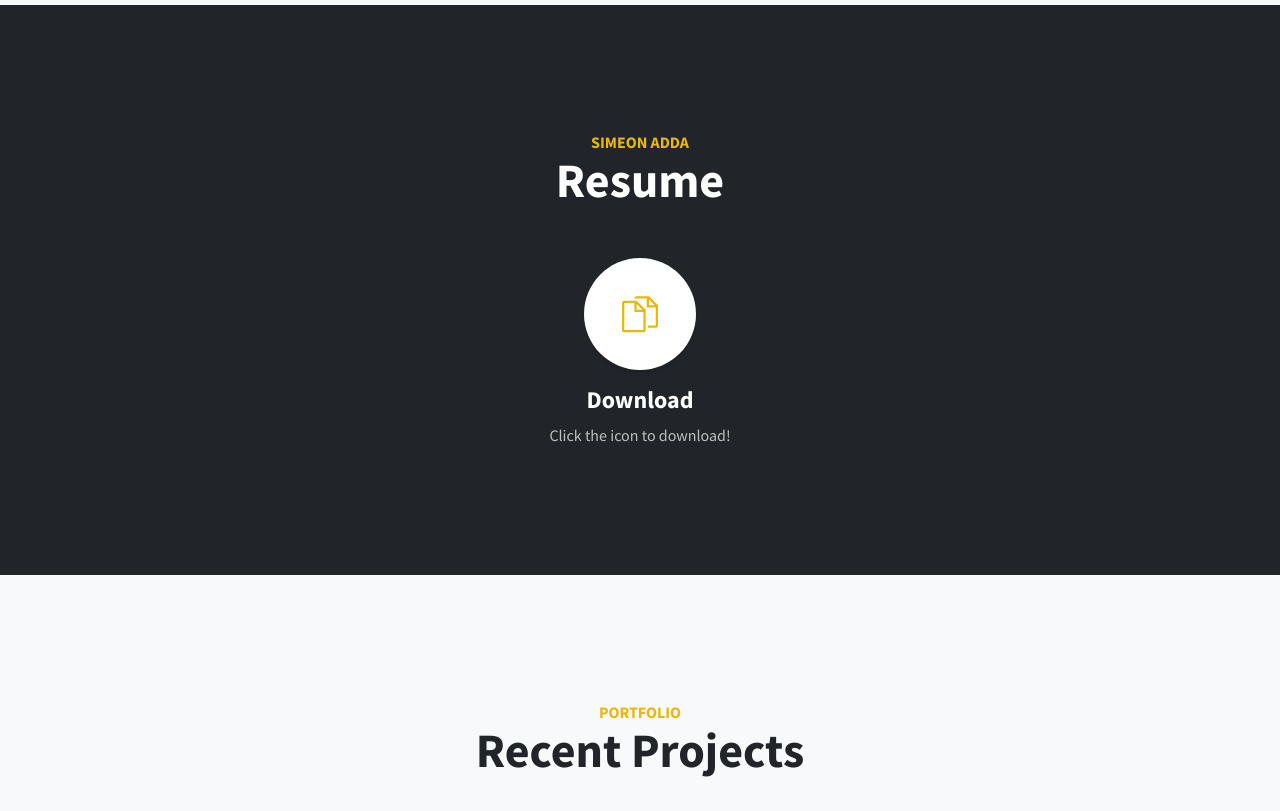
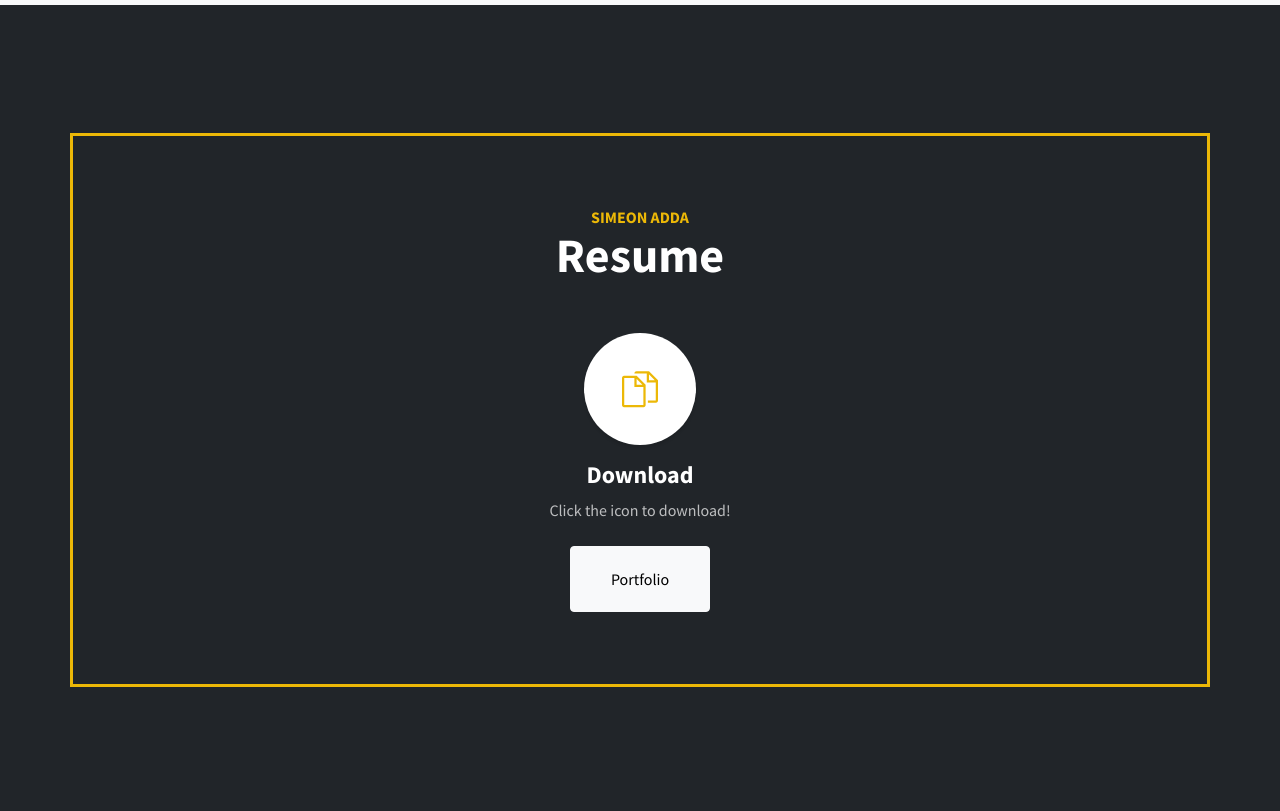
Before and after one commit to simeonadda/portfolio, a website: page dist/index.html in a window 1280 px wide. Shown: the part 1640-2451 px from the top of the page. Drawn offline with nearby package versions, Linux system fonts and the light colour scheme.

Commit message:
added portfolio button and border on resume

```diff
--- a/dist/index.html
+++ b/dist/index.html
@@ -66,16 +66,20 @@
         </section>
         <!-- Resume -->
         <section class="content-section bg-dark text-white text-center" id="services">
-            <div class="container px-4 px-lg-5">
+            <div class="container px-4 px-lg-5 border border-3 border-secondary">
+                <br><br><br>
                 <div class="content-section-heading">
                     <h3 class="text-secondary mb-0">Simeon Adda</h3>
                     <h2 class="mb-5">Resume</h2>
                 </div>
                 <div class="row gx-4 gx-lg-5 justify-content-center">
                     <div class="col-lg-3 col-md-6 mb-5 mb-lg-0">
-                        <a style="text-decoration: none" class="service-icon rounded-circle mx-auto mb-3" href="assets/Simeon Adda Resume.pdf" target="_blank" rel="noopener noreferrer"><i class="icon-docs"></i></a>
-                        <h4><strong>Download</strong></h4>
-                        <p class="text-faded mb-0">Click the icon to download!</p>
+                      <a style="text-decoration: none" class="service-icon rounded-circle mx-auto mb-3" href="assets/Simeon Adda Resume.pdf" target="_blank" rel="noopener noreferrer"><i class="icon-docs"></i></a>
+                      <h4><strong>Download</strong></h4>
+                      <p class="text-faded mb-0">Click the icon to download!</p>
+                      <br>
+                      <a class="btn btn-light btn-xl" href="#portfolio">Portfolio</a>
+                      <br><br><br><br>
                     </div>
                 </div>
             </div>
```
